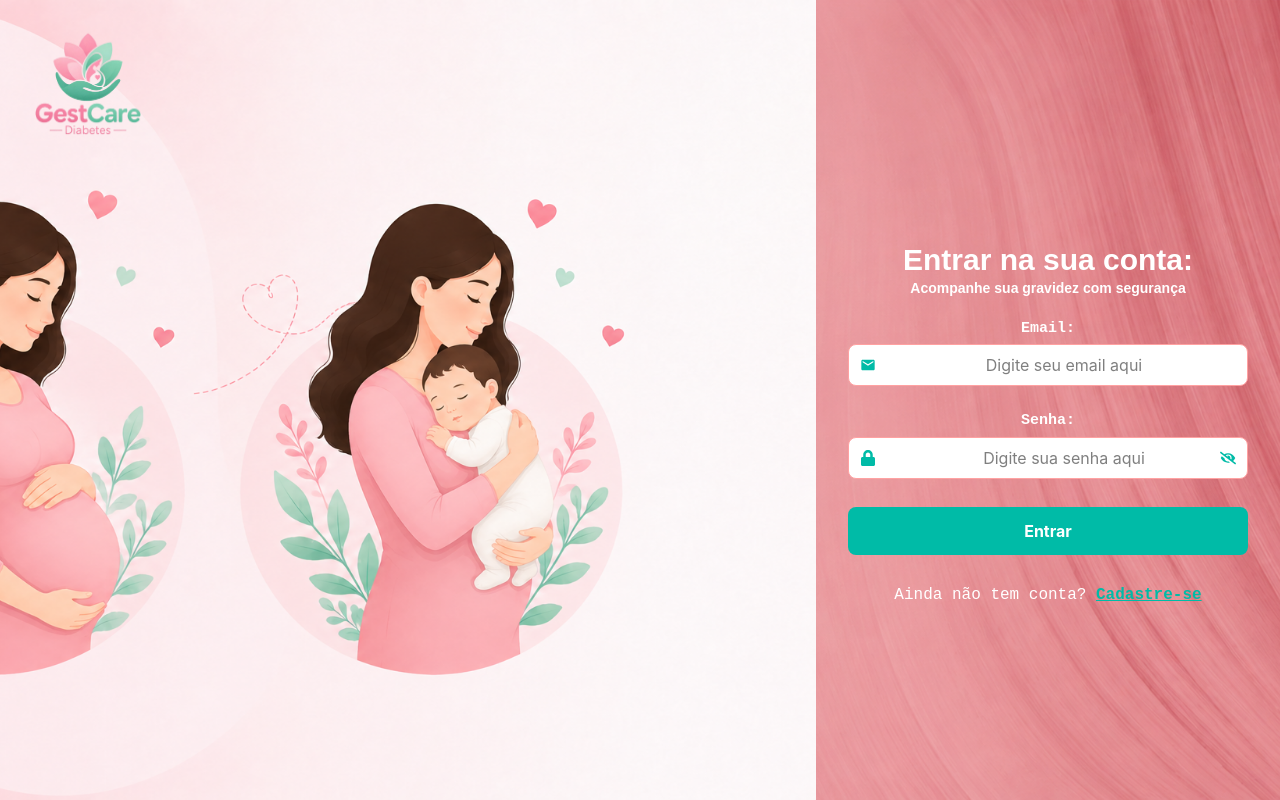
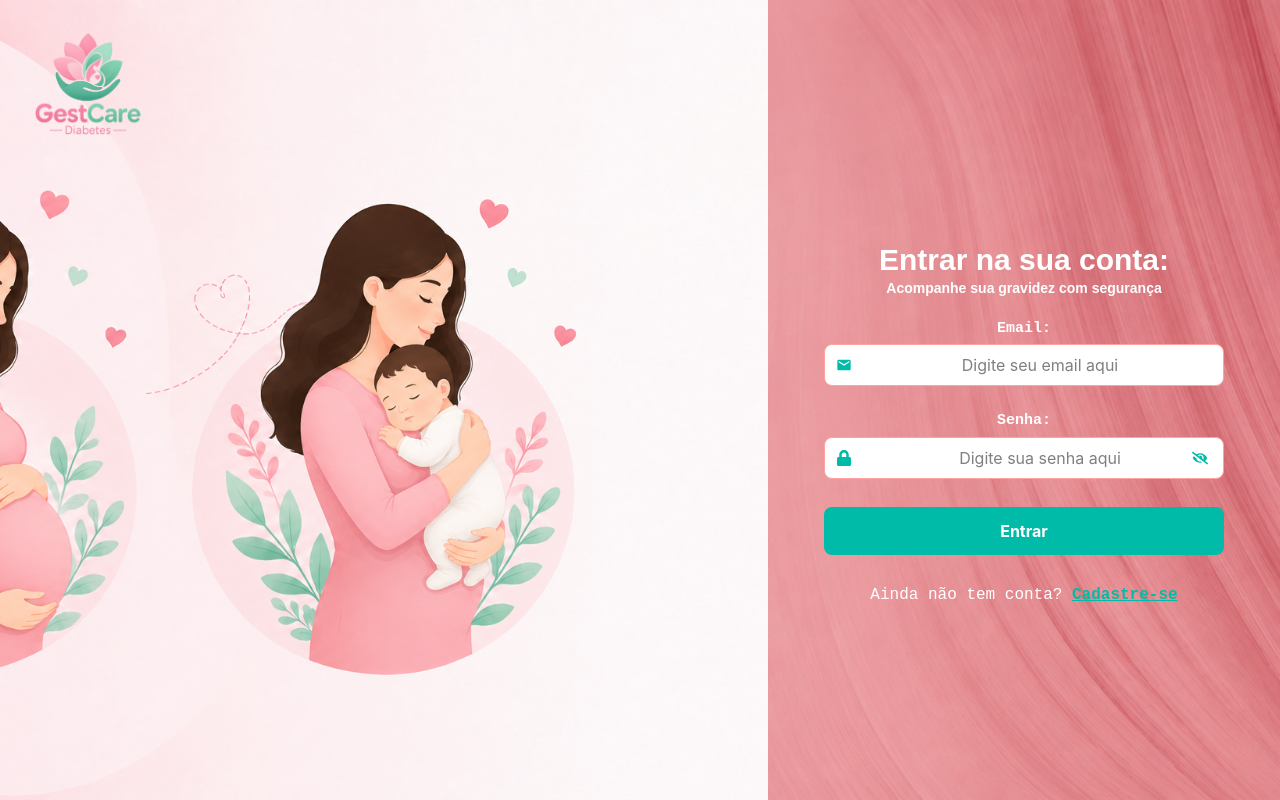
Before and after one commit to Alef-A-Santos/Gestcare, a React (Vite) app in the folder src/frontend/: page / in a window 1280 px wide. Built offline with nearby package versions, Linux system fonts and the light colour scheme.

Commit message:
tela finalizada

```diff
--- a/src/frontend/src/components/InputHome.jsx
+++ b/src/frontend/src/components/InputHome.jsx
@@ -16,8 +16,8 @@ function InputHome() {
         Email:
       </label>
 
-      <div className="relative w-100">
-         <MdEmail className="absolute left-3 top-1/2 -translate-y-1/2 text-teal-500" />
+      <div className="relative lg:w-100 w-80">
+         <MdEmail className="absolute left-3 top-2/4 -translate-y-1/2 text-teal-500" />
         <input
          className="border p-2 pl-10 text-center rounded-lg bg-white border-red-300 w-full outline-none focus:border-red-400 focus:border-2"
           type="email"
@@ -31,8 +31,8 @@ function InputHome() {
       </label>
 
 
-      <div className="relative w-100 flex">
-        <FaLock className="absolute left-3 top-1/2 -translate-y-1/2 text-teal-500" />
+      <div className="relative lg:w-100 w-80">
+        <FaLock className="absolute left-3 top-2/4 -translate-y-1/2 text-teal-500" />
 
         <input
           className="border p-2 pl-10 text-center rounded-lg bg-white border-red-300 w-full outline-none focus:border-red-400 focus:border-2"
@@ -40,7 +40,7 @@ function InputHome() {
           placeholder="Digite sua senha aqui"
           required
         />
-      <Botao nome={ isSenha ? <IoEyeSharp/>: <FaEyeSlash />} className={"cursor-pointer text-teal-500 absolute right-3"} clickHandler={()=> setIsSenha (!isSenha)} />
+      <Botao nome={ isSenha ? <IoEyeSharp/>: <FaEyeSlash />} className={"cursor-pointer text-teal-500 absolute right-4 top-2/4 -translate-y-1/2"} clickHandler={()=> setIsSenha (!isSenha)} />
       </div>
 
     </div>
--- a/src/frontend/src/pages/Home.jsx
+++ b/src/frontend/src/pages/Home.jsx
@@ -23,7 +23,7 @@ function Home() {
         {/* LADO DIREITO */}
 
         <main
-          className="w-dvw  lg:w-1/2 min-h-dvh flex items-center justify-center bg-[#f7cccc] p-4 object-cover"
+          className="w-dvw  lg:w-1/2 min-h-dvh flex items-center justify-center bg-[#f7cccc] p-10 object-cover"
           style={{
             backgroundImage: `url("${fundoRosa}")`,
             backgroundSize: "cover",
```
